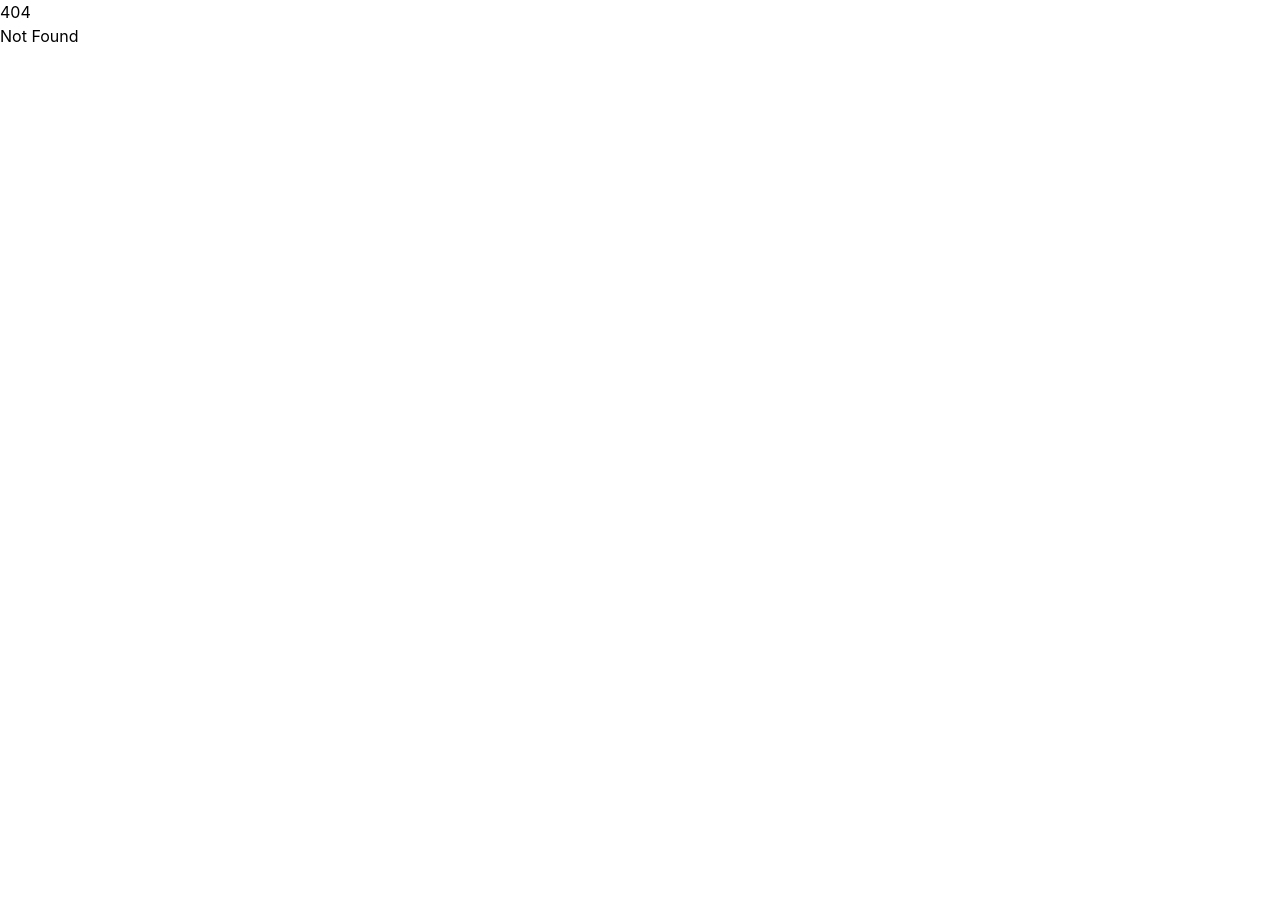
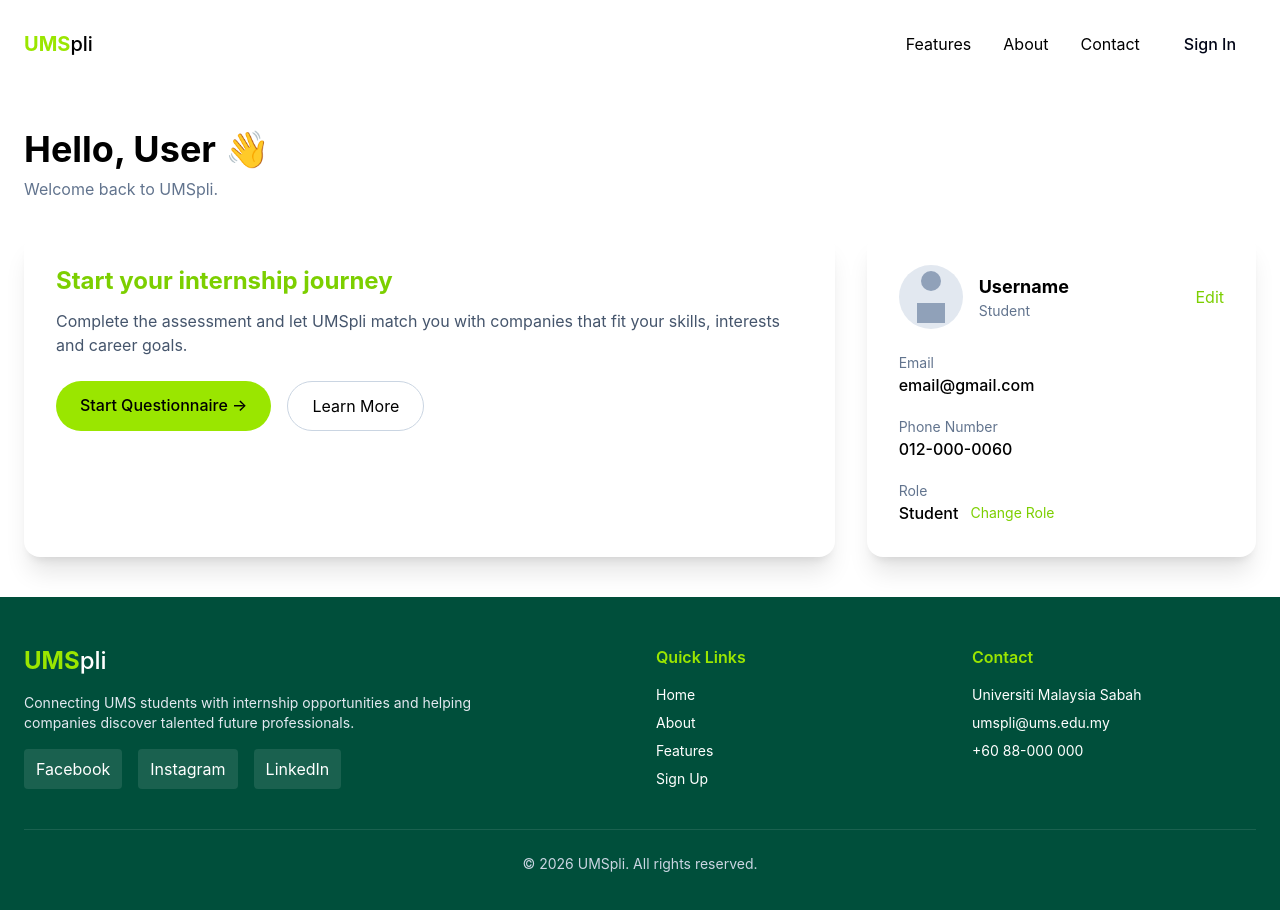
Before and after one commit to Ran7193Ran/SPLI, a SvelteKit app: page /dashBoard in a window 1280 px wide. Before the commit this address had no page. Shown: the top 910 px of the page. Before the commit the page ends 800 px from the top, so only its background shows below. Built offline with nearby package versions, Linux system fonts and the light colour scheme.

Commit message:
Adding dashboard page, incomplete

```diff
--- /dev/null
+++ b/src/routes/dashBoard/+page.svelte
@@ -0,0 +1,141 @@
+<script>
+	import Header from '../../components/Header.svelte';
+	import Footer from '../../components/Footer.svelte';
+
+	let y = $state(0);
+	let innerHeight = $state(0);
+	let innerWidth = $state(0);
+</script>
+
+<svelte:window
+	bind:scrollY={y}
+	bind:innerHeight={innerHeight}
+	bind:innerWidth={innerWidth}
+/>
+
+<Header {y}  />
+
+<main class="max-w-7xl mx-auto px-6 py-10">
+
+    <!-- Welcome -->
+    <section class="mb-8">
+        <h1 class="text-4xl font-bold">
+            Hello, User 👋
+        </h1>
+        <p class="text-slate-500 mt-2">
+            Welcome back to UMSpli.
+        </p>
+    </section>
+
+    <!-- Main Grid -->
+    <section class="grid lg:grid-cols-3 gap-8">
+
+        <!-- Assessment Card -->
+        <div class="lg:col-span-2 bg-white shadow-xl rounded-2xl p-8">
+
+            <div class="mb-6">
+                <h2 class="text-2xl font-bold text-lime-500">
+                    Start your internship journey
+                </h2>
+
+                <p class="text-slate-600 mt-3">
+                    Complete the assessment and let UMSpli match you with
+                    companies that fit your skills, interests and career goals.
+                </p>
+            </div>
+
+            <div class="flex gap-4">
+                <a
+                    href="/quiz"
+                    class="bg-lime-400 hover:bg-lime-500 px-6 py-3 rounded-full font-medium duration-200"
+                >
+                    Start Questionnaire →
+                </a>
+
+                <button
+                    class="border border-slate-300 px-6 py-3 rounded-full hover:bg-slate-100 duration-200"
+                >
+                    Learn More
+                </button>
+            </div>
+
+        </div>
+
+        <!-- Profile Card -->
+        <div class="bg-white shadow-xl rounded-2xl p-8">
+
+            <div class="flex items-center justify-between mb-6">
+
+                <div class="flex items-center gap-4">
+
+                    <div class="grid w-16 h-16 rounded-full bg-slate-200 flex items-center justify-center">
+                        <div class="bg-slate-400 w-5 h-5 rounded-full flex items-center justify-center mx-auto"></div>
+                        <div class="bg-slate-400 w-7 h-5"></div>
+                    </div>
+
+                    <div>
+                        <h3 class="font-bold text-lg">
+                            Username
+                        </h3>
+
+                        <p class="text-sm text-slate-500">
+                            Student
+                        </p>
+                    </div>
+
+                </div>
+
+                <button
+                    class="text-lime-500 hover:text-lime-600"
+                >
+                    Edit
+                </button>
+
+            </div>
+
+            <div class="space-y-5">
+
+                <div>
+                    <p class="text-sm text-slate-500">
+                        Email
+                    </p>
+
+                    <p class="font-medium">
+                        email@gmail.com
+                    </p>
+                </div>
+
+                <div>
+                    <p class="text-sm text-slate-500">
+                        Phone Number
+                    </p>
+
+                    <p class="font-medium">
+                        012-000-0060
+                    </p>
+                </div>
+
+                <div>
+                    <p class="text-sm text-slate-500">
+                        Role
+                    </p>
+
+                    <div class="flex items-center gap-3">
+                        <p class="font-medium">
+                            Student
+                        </p>
+
+                        <button class="text-lime-500 text-sm">
+                            Change Role
+                        </button>
+                    </div>
+                </div>
+
+            </div>
+
+        </div>
+
+    </section>
+
+</main>
+<Footer />
--- a/src/routes/signIn/+page.svelte
+++ b/src/routes/signIn/+page.svelte
@@ -62,13 +62,9 @@
         </div>
 
         <!-- Sign In Button -->
-        <button
-            class="w-full bg-lime-400 hover:bg-lime-500
+         <a href="/dashBoard" class="flex justify-center w-full bg-lime-400 hover:bg-lime-500
             duration-200 text-slate-900 font-semibold
-            rounded-full py-3 shadow-lg"
-        >
-            Sign In
-        </button>
+            rounded-full py-3 shadow-lg">Sign In</a>
 
         <!-- Divider -->
         <div class="flex items-center my-6">
--- a/src/routes/signUp/preference/+page.svelte
+++ b/src/routes/signUp/preference/+page.svelte
@@ -91,7 +91,7 @@
 
 <Header {y} />
 
-<main class="flex justify-center px-4 -py-10">
+<main class="flex justify-center px-4 py-10">
     <div class=" w-full max-w-4xl p-8">
         <div class="mb-8">
             <h1 class="text-3xl font-bold">
@@ -170,7 +170,7 @@
                     Back
                 </a>
 
-                <a href="" class="px-8 py-3 rounded-lg bg-lime-400 hover:bg-lime-500 font-semibold duration-200">Save</a>
+                <a href="/dashBoard" class="px-8 py-3 rounded-lg bg-lime-400 hover:bg-lime-500 font-semibold duration-200">Save</a>
 
             </div>
     </div>
```
